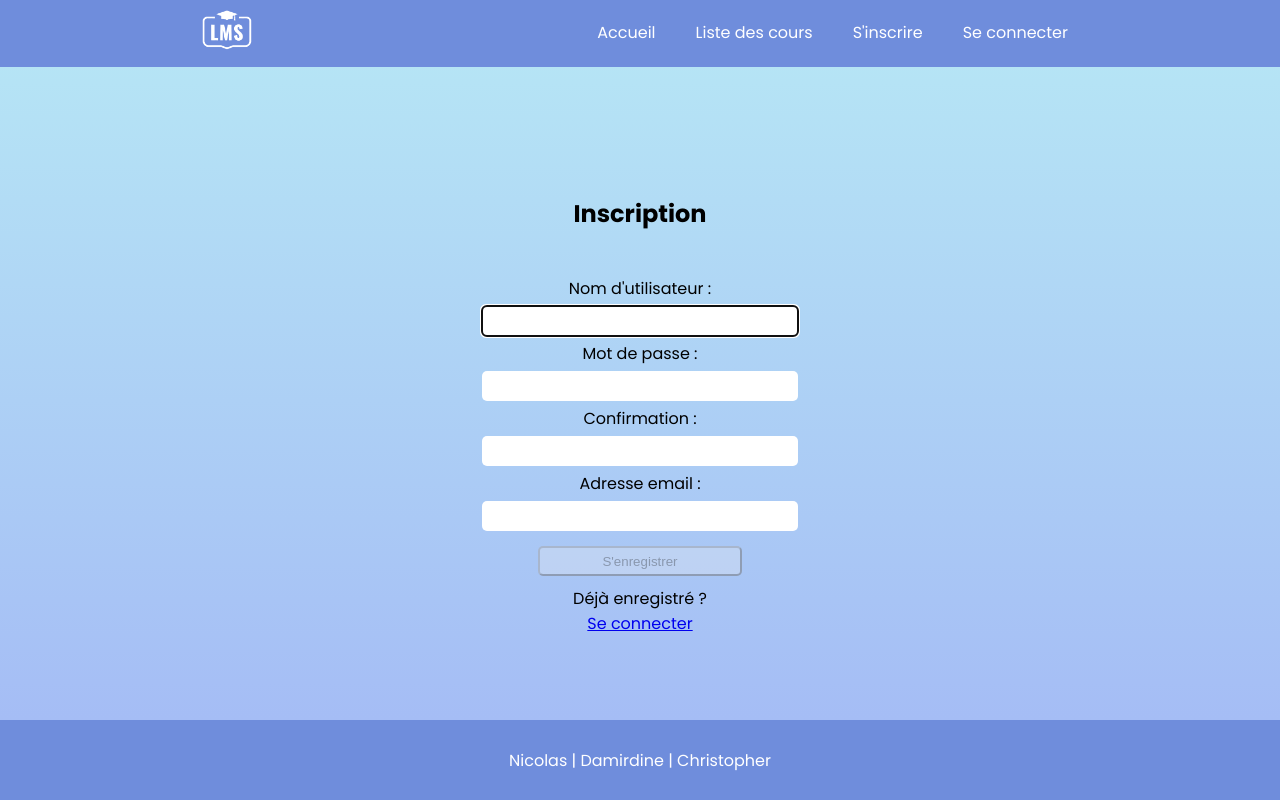
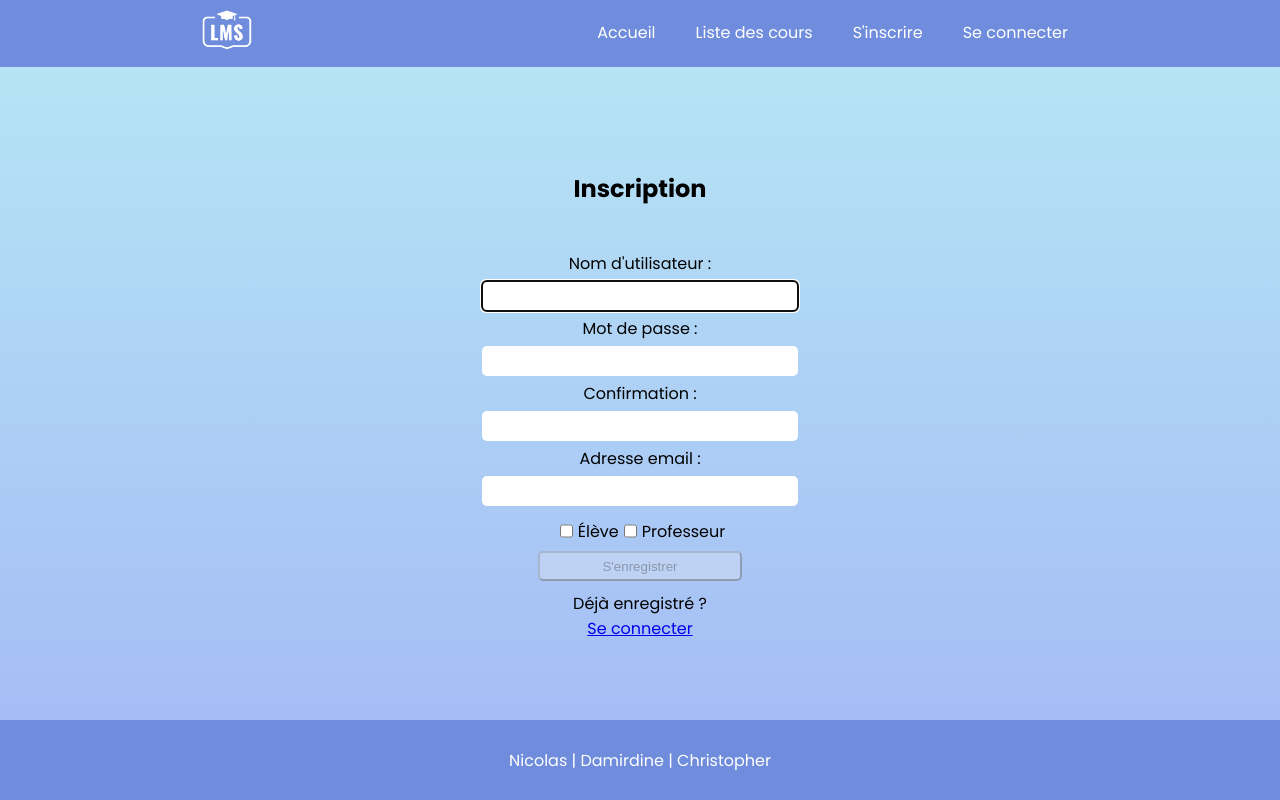
Before and after one commit to ntapiaDev/lms-project, a React (Create React App) app: page /inscription in a window 1280 px wide. Built offline with nearby package versions, Linux system fonts and the light colour scheme.

Commit message:
Roles utilisateurs à l'inscription

```diff
--- a/src/App.js
+++ b/src/App.js
@@ -6,7 +6,8 @@ import Accueil from "./components/accueil";
 import Cours from "./components/cours";
 import Login from "./components/Login";
 import Register from "./components/Register";
-import AfficherCours from "./components/affichercours.js";
+import AfficherCours from "./components/affichercours";
+import RequireAuth from "./components/RequireAuth"
 
 export default function App() {
 
@@ -16,7 +17,9 @@ export default function App() {
       <main>
       <Routes>
           <Route path='/' element={<Accueil />} />
-          <Route path='/cours' element={<Cours />} />
+          <Route element={<RequireAuth />}>
+            <Route path='/cours' element={<Cours />} />
+          </Route>
           <Route path='/inscription' element={<Register />} />
           <Route path='/connexion' element={<Login />} />
           <Route path='/:slug' element={<AfficherCours />} />
--- a/src/components/Login.js
+++ b/src/components/Login.js
@@ -56,7 +56,7 @@ const Login = () => {
     }
 
     return(
-        <section>
+        <section className="login">
             <p ref={errRef} className={errMsg ? "errmsg" : "offscreen"} aria-live="assertive">{errMsg}</p>
             <h1>Connexion</h1>
             <form onSubmit={handleSubmit}>
--- a/src/components/Register.js
+++ b/src/components/Register.js
@@ -8,7 +8,8 @@ const USER_REGEX = /^[A-z][A-z0-9-_]{3,23}$/;
 const PWD_REGEX = /^(?=.*[a-z])(?=.*[A-Z])(?=.*[0-9])(?=.*[!@#$%]).{8,24}$/;
 const EMAIL_REGEX = /^[\w-.]+@([\w-]+\.)+[\w-]{2,4}$/;
 
-const AUTH_KEY= 'lFP18oU3XNQh8t1rLmlVMjrt7QJTI73k';
+const AUTH_KEY_SUB = 'lFP18oU3XNQh8t1rLmlVMjrt7QJTI73k';
+const AUTH_KEY_EDI = 'DYfjnodinWbVaN9BLsl5YZsO1s9MPpiS';
 
 const Register = () => {
     const userRef = useRef();
@@ -32,6 +33,8 @@ const Register = () => {
     const [emailFocus, setEmailFocus] = useState(false);
 
     const [errMsg, setErrMsg] = useState('');
+
+    const [role, setRole] = useState('');
 
     useEffect(() => {
         userRef.current.focus();
@@ -58,6 +61,23 @@ const Register = () => {
         setErrMsg('');
     }, [user, pwd, matchPwd])
 
+    // Élève ou prof
+    const eleveRef = useRef();
+    const profRef = useRef();
+    const handleCheckbox = (ref) => {
+        if (ref === 'Élève') {
+            profRef.current.checked = false;
+        } else {
+            eleveRef.current.checked = false;
+        }
+
+        if (eleveRef.current.checked || profRef.current.checked ) {
+            setRole(ref);
+        } else {
+            setRole('');
+        }
+    }
+
     const handleSubmit = async (e) => {
         e.preventDefault();
         // if button enabled with JS hack
@@ -70,8 +90,9 @@ const Register = () => {
         }
 
         try {
+            console.log(role);
             const response = await axios.post(
-                `users&user_login=${user}&password=${pwd}&email=${email}&AUTH_KEY=${AUTH_KEY}`,
+                `users&user_login=${user}&password=${pwd}&email=${email}&AUTH_KEY=${role === 'Élève' ? AUTH_KEY_SUB : AUTH_KEY_EDI }`,
                 {
                     headers: { 'Content-Type':'application/json' },
                     withCredentials: true
@@ -93,7 +114,7 @@ const Register = () => {
     }
 
     return(
-        <section>
+        <section className="register">
             <p ref={errRef} className={errMsg? "errmsg" : "offscreen"} aria-live="assertive">{errMsg}</p>
             <h1>Inscription</h1>
             <form onSubmit={handleSubmit}>
@@ -191,7 +212,25 @@ const Register = () => {
                     Lettre, nombre, underscore et trait d'union autorités.
                 </p>
 
-                <button className="form-btn" disabled={!validName || !validPwd || !validMatch || !validEmail ? true : false}>S'enregistrer</button>
+                <div className="checkbox">
+                    <input
+                        type="checkbox"
+                        id="eleve"
+                        ref={eleveRef}
+                        onChange={() => handleCheckbox('Élève')}
+                    />
+                    <label htmlFor="eleve">Élève</label>
+
+                    <input
+                        type="checkbox"
+                        id="prof"
+                        ref={profRef}
+                        onChange={() => handleCheckbox('Professeur')}
+                    />
+                    <label htmlFor="prof">Professeur</label>
+                </div>
+
+                <button className="form-btn" disabled={!validName || !validPwd || !validMatch || !validEmail || role === '' ? true : false}>S'enregistrer</button>
 
                 <p>
                     Déjà enregistré ?<br />
--- /dev/null
+++ b/src/components/RequireAuth.js
@@ -0,0 +1,17 @@
+import { useLocation, Navigate, Outlet } from "react-router-dom";
+import useAuth from "../hooks/useAuth";
+
+const RequireAuth = () => {
+    const { auth } = useAuth();
+    const location = useLocation();
+
+    console.log('Auth actuel', auth);
+
+    return(
+        auth?.user
+            ? <Outlet />
+            : <Navigate to="/connexion" state={{ from: location }} replace />
+    );
+}
+
+export default RequireAuth;
--- a/src/components/accueil.js
+++ b/src/components/accueil.js
@@ -1,19 +1,19 @@
-import { render } from "@testing-library/react";
 import React from "react";
+import useAuth from "../hooks/useAuth";
 
 import Cours from "./cours";
 
+function Accueil() {
 
-
-function Accueil() {
+    const { auth } = useAuth();
 
         return (
             <div>
                 <h1>Bienvenue sur LMS Projet</h1>
+                <p>{auth?.user ? `Bonjour ${auth?.user}, vous êtes connecté.` : ''}</p>
                 <Cours />
             </div>
         );
 }
 
-
 export default Accueil;
--- a/src/css/connexion.css
+++ b/src/css/connexion.css
@@ -1,17 +1,14 @@
 @import url('https://fonts.googleapis.com/css2?family=Poppins:wght@300;400;500;700&display=swap');
-
-.connexion-module, .inscription-module {
-    padding: 25px;
-    display: flex;
-    flex-direction: column;
-    align-items: center;
-}
 
 section {
     display: flex;
     flex-direction: column;
     justify-content: center;
     align-items: center;
+}
+
+h1 {
+    margin-top: 0;
 }
 
 form {
@@ -29,6 +26,12 @@ input {
     text-align: center;
     font-family: 'Poppins', sans-serif;
     font-size: 1em;
+}
+
+.checkbox {
+    display: flex;
+    align-items: center;
+    margin-bottom: -10px;
 }
 
 .form-btn {
```
